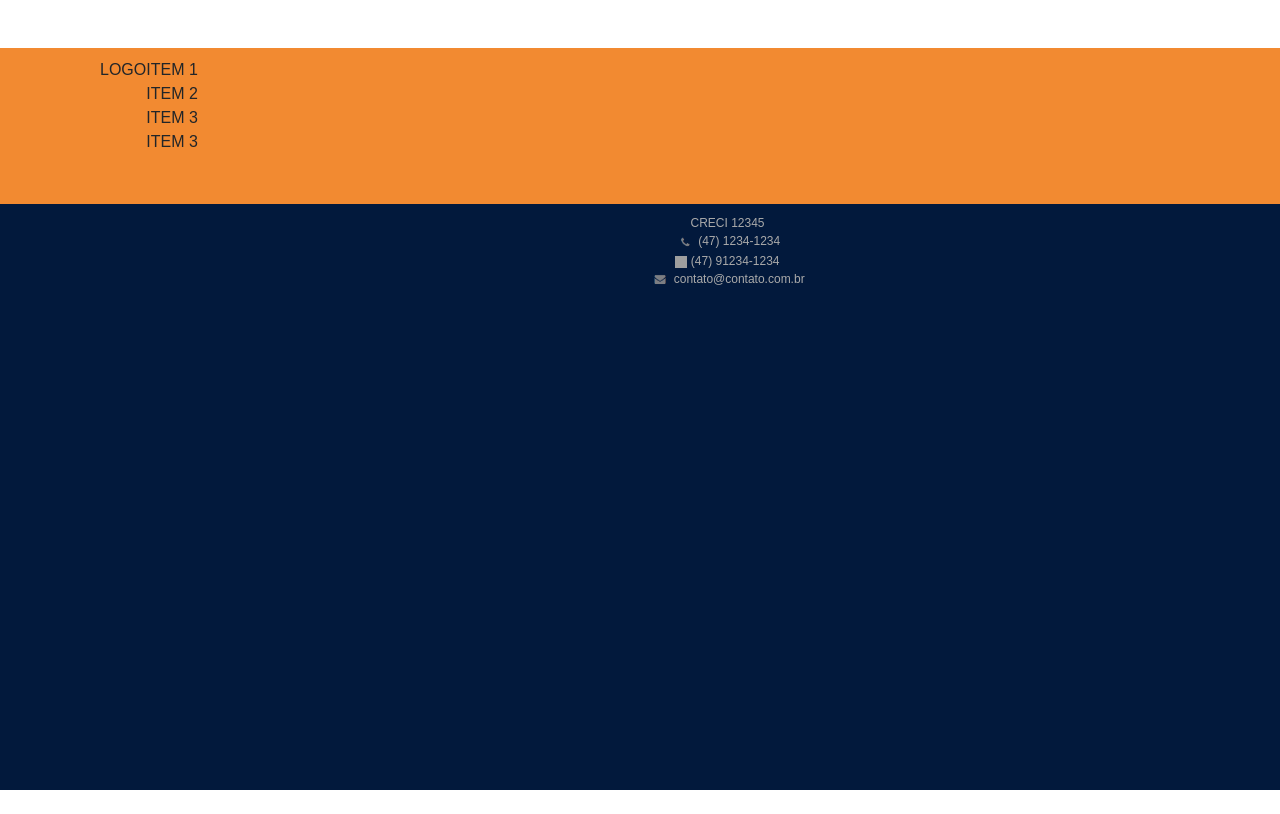
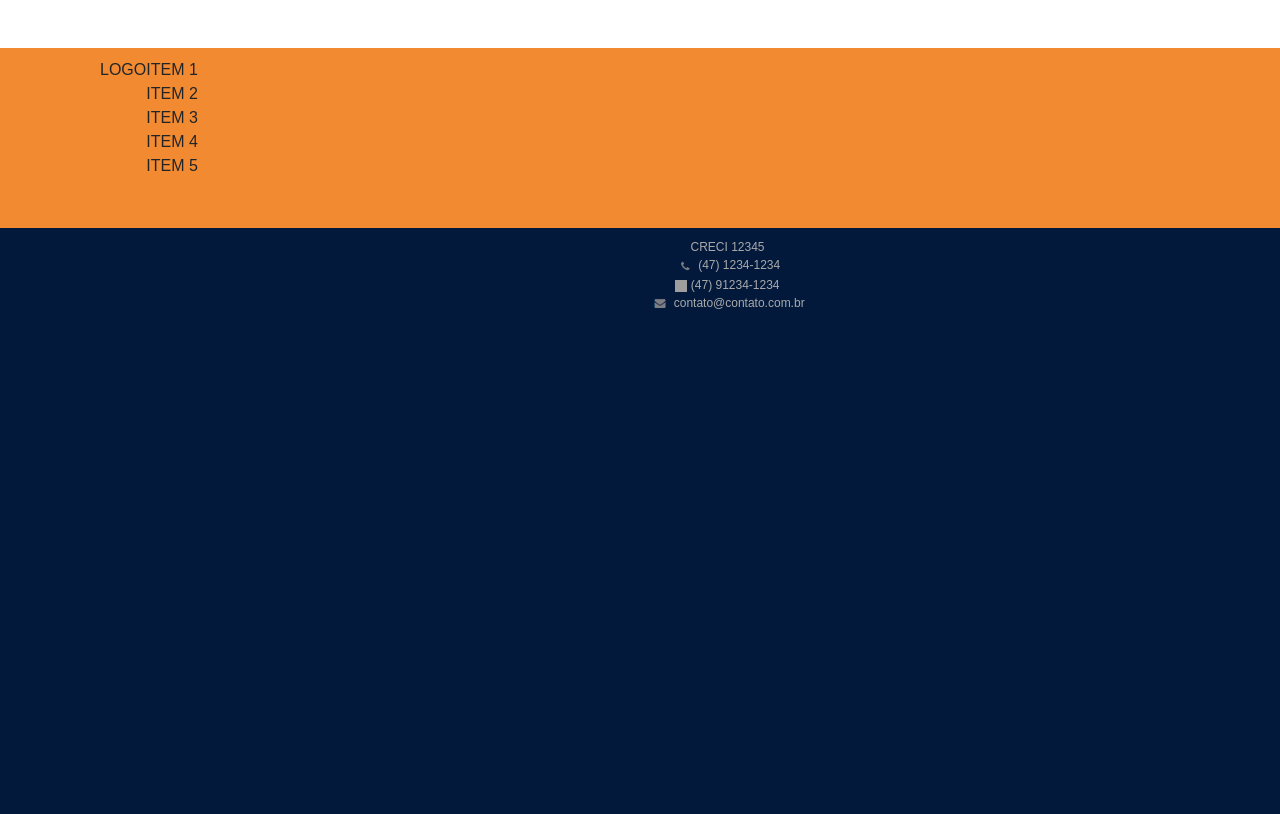
Before and after one commit to vitoriacsantoss/HackatonIntegrado, a Vue app: page / in a window 1280 px wide. Shown: the part 1140-1954 px from the top of the page. Before the commit the page ends 1930 px from the top, so only its background shows below. Built offline with nearby package versions, Linux system fonts and the light colour scheme; grey boxes are pictures that could not be loaded.

Commit message:
Itens Footer

```diff
--- a/src/components/TopFooter.vue
+++ b/src/components/TopFooter.vue
@@ -7,7 +7,8 @@
            <li>ITEM 1</li>
            <li>ITEM 2</li>
            <li>ITEM 3</li>
-           <li>ITEM 3</li>
+           <li>ITEM 4</li>
+           <li>ITEM 5</li>
         </ul>
 
     </div>
```
